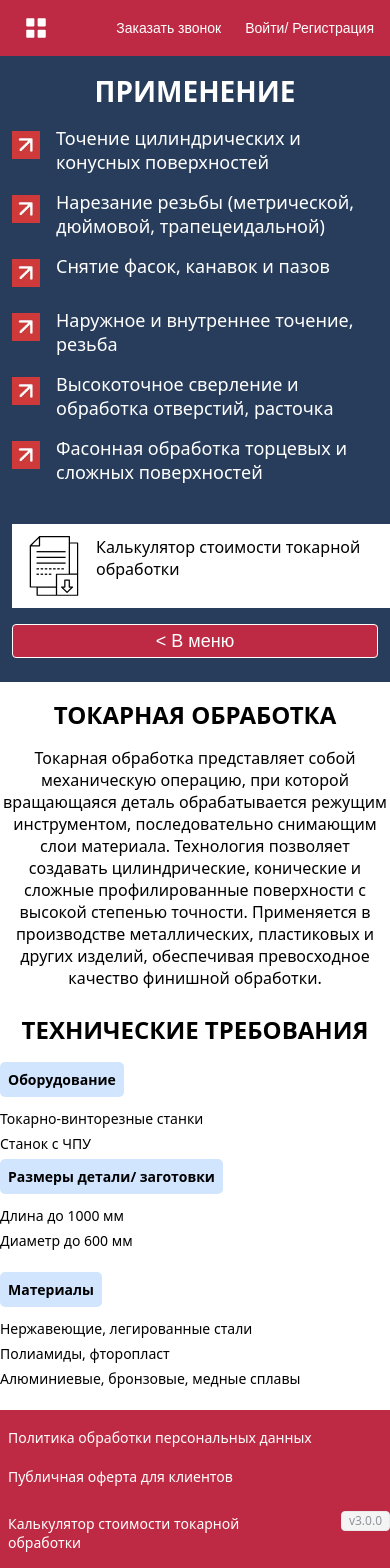
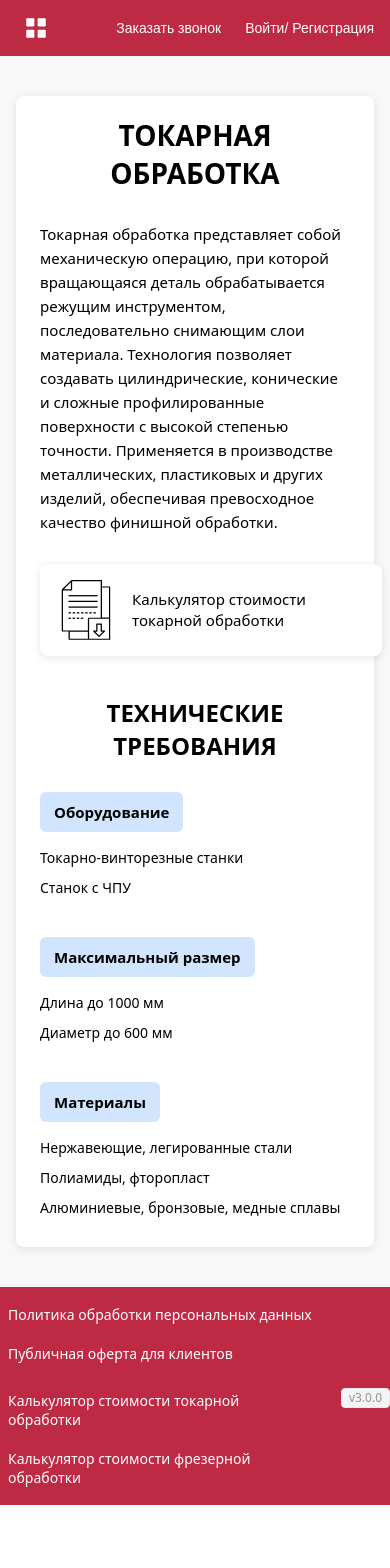
Before and after one commit to js-owl/maas-front, a Vue app: page /mach in a window 390 px wide. Shown: the top 1568 px of the page. After the commit the page ends 1505 px from the top, so only its background shows below. Built offline with nearby package versions, Linux system fonts and the light colour scheme.

Commit message:
Refactor MachiningPage.vue to enhance layout and styling. Updated structure for improved responsiveness, replaced sections with a more modular design, and refined styles for better visual consistency. Added technical requirements and description sections for clarity.

```diff
--- a/src/pages/MachiningPage.vue
+++ b/src/pages/MachiningPage.vue
@@ -1,289 +1,289 @@
 <script lang="ts" setup>
-import { ref } from "vue";
 import IconDrawing from "../icons/IconDrawing.vue";
-
-const items = ref([
-  { id: 1, text: "Точение цилиндрических и конусных поверхностей" },
-  { id: 2, text: "Нарезание резьбы (метрической, дюймовой, трапецеидальной)" },
-  { id: 3, text: "Снятие фасок, канавок и пазов" },
-  { id: 4, text: "Наружное и внутреннее точение, резьба" },
-  { id: 5, text: "Высокоточное сверление и обработка отверстий, расточка" },
-  { id: 6, text: "Фасонная обработка торцевых и сложных поверхностей" },
-]);
 </script>
 
 <template>
-  <el-row :gutter="0" class="main-container">
-    <!-- 1. Левая часть -->
-    <el-col :offset="3" :span="8" :xs="{ span: 24, offset: 0 }" class="left-section">
-      <div class="title-text">ПРИМЕНЕНИЕ</div>
-      <div v-for="item in items" :key="item.id" class="items">
-        <!-- <el-icon class="check-icon"><Check /></el-icon> -->
-        <div style="padding-top: 5px">
-          <el-image src="arrow.webp" fit="cover" class="check-img" />
+  <div class="main-container">
+    <!-- Основной контент -->
+    <div class="content-wrapper">
+      <!-- Заголовок -->
+      <div class="main-title">ТОКАРНАЯ ОБРАБОТКА</div>
+
+      <!-- Описание и калькулятор -->
+      <div class="description-section">
+        <div class="description-text">
+          Токарная обработка представляет собой механическую операцию, при которой вращающаяся деталь обрабатывается режущим инструментом, последовательно снимающим слои материала. Технология позволяет создавать цилиндрические, конические и сложные профилированные поверхности с высокой степенью точности. Применяется в производстве металлических, пластиковых и других изделий, обеспечивая превосходное качество финишной обработки.
         </div>
-        <div>{{ item.text }}</div>
-      </div>
-      <div class="calculator-card">
-        <div>
+
+        <div class="calculator-card">
           <IconDrawing
             color="black"
             class="calculator-icon"
           />
-        </div>
-        <div
-          class="calculator-text"
-          @click="$router.push('/machining')"
-        >
-          Калькулятор стоимости токарной обработки
+          <div
+            class="calculator-text"
+            @click="$router.push('/machining')"
+          >
+            Калькулятор стоимости токарной обработки
+          </div>
         </div>
       </div>
-      <el-row>
-        <el-col :span="12" :xs="24">
-          <el-button
-            type="primary"
-            plain
-            class="submit"
-            @click="$router.push({ path: '/personal/orders' })"
-          >
-            < В меню
-          </el-button>
-        </el-col>
-      </el-row>
-    </el-col>
 
-    <!-- 2. Правая часть -->
-    <el-col :span="13" :xs="{ span: 24, offset: 0 }" class="right-section">
-      <el-row>
-        <el-col
-          :offset="2"
-          :span="17"
-          :xs="{ span: 24, offset: 0 }"
-          class="section-title"
-        >
-          <div>ТОКАРНАЯ ОБРАБОТКА</div>
-        </el-col>
-        <el-col
-          :offset="2"
-          :span="17"
-          :xs="{ span: 24, offset: 0 }"
-          class="section-description"
-        >
-          Токарная обработка представляет собой механическую операцию, при
-          которой вращающаяся деталь обрабатывается режущим инструментом,
-          последовательно снимающим слои материала. Технология позволяет
-          создавать цилиндрические, конические и сложные профилированные
-          поверхности с высокой степенью точности. Применяется в производстве
-          металлических, пластиковых и других изделий, обеспечивая превосходное
-          качество финишной обработки.
-        </el-col>
-      </el-row>
-      <el-row>
-        <el-col
-          :offset="2"
-          :span="17"
-          :xs="{ span: 24, offset: 0 }"
-          class="section-title"
-        >
-          <div>ТЕХНИЧЕСКИЕ ТРЕБОВАНИЯ</div>
-        </el-col>
-      </el-row>
-      <el-row class="requirements-row">
-        <el-col :offset="2" :span="8" :xs="{ span: 24, offset: 0 }">
-          <div class="mark">Оборудование</div>
-          <div class="mark-text">Токарно-винторезные станки</div>
-          <div class="mark-text">Станок с ЧПУ</div>
-        </el-col>
-        <el-col :offset="1" :span="8" :xs="{ span: 24, offset: 0 }">
-          <div class="mark">Размеры детали/ заготовки</div>
-          <div class="mark-text">Длина до 1000 мм</div>
-          <div class="mark-text">Диаметр до 600 мм</div>
-        </el-col>
-      </el-row>
-      <el-row class="requirements-row">
-        <el-col :offset="2" :span="8" :xs="{ span: 24, offset: 0 }">
-          <div class="mark">Материалы</div>
-          <div class="mark-text">Нержавеющие, легированные стали</div>
-          <div class="mark-text">Полиамиды, фторопласт</div>
-          <div class="mark-text">Алюминиевые, бронзовые, медные сплавы</div>
-        </el-col>
-        <el-col :offset="1" :span="8" :xs="{ span: 24, offset: 0 }"> </el-col>
-      </el-row>
-    </el-col>
-  </el-row>
+      <!-- Технические требования -->
+      <div class="technical-requirements">
+        <div class="requirements-title">ТЕХНИЧЕСКИЕ ТРЕБОВАНИЯ</div>
+
+        <div class="requirements-grid">
+          <div class="requirement-column">
+            <div class="requirement-title">Оборудование</div>
+            <div class="requirement-item">Токарно-винторезные станки</div>
+            <div class="requirement-item">Станок с ЧПУ</div>
+          </div>
+
+          <div class="requirement-column">
+            <div class="requirement-title">Максимальный размер</div>
+            <div class="requirement-item">Длина до 1000 мм</div>
+            <div class="requirement-item">Диаметр до 600 мм</div>
+          </div>
+
+          <div class="requirement-column">
+            <div class="requirement-title">Материалы</div>
+            <div class="requirement-item">Нержавеющие, легированные стали</div>
+            <div class="requirement-item">Полиамиды, фторопласт</div>
+            <div class="requirement-item">Алюминиевые, бронзовые, медные сплавы</div>
+          </div>
+        </div>
+      </div>
+    </div>
+  </div>
 </template>
 
 <style scoped>
-/* Основные цвета и фоны */
+/* Основной контейнер */
 .main-container {
-  min-height: 500px;
-  background-color: var(--left-section-bg);
+  min-height: 100vh;
+  background-color: #f8f8f8;
+  padding: 40px 0;
 }
 
-.left-section {
-  padding: 30px 50px 40px 20px;
+.content-wrapper {
+  max-width: 1200px;
+  margin: 0 auto;
+  background-color: #fff;
+  border-radius: 8px;
+  box-shadow: 0 2px 8px rgba(0, 0, 0, 0.1);
+  padding: 60px 80px;
 }
 
-.right-section {
-  background-color: #fff;
-  padding-top: 30px;
+/* Заголовок */
+.main-title {
+  font-size: 48px;
+  font-weight: 700;
+  color: #000;
+  text-transform: uppercase;
+  margin-bottom: 40px;
+  text-align: left;
 }
 
-/* Текстовые стили */
-.title-text {
-  color: var(--left-section-color);
-  font-size: 38px;
-  font-weight: 600;
-  padding-bottom: 30px;
+/* Секция описания */
+.description-section {
+  display: flex;
+  gap: 40px;
+  margin-bottom: 60px;
+  align-items: flex-start;
 }
 
-.items {
-  display: flex;
-  color: var(--left-section-color);
-  padding-bottom: 30px;
-  font-size: 24px;
-}
-.check-img {
-  width: 38px;
-  height: 38px;
-  margin-right: 25px;
-}
-.mark {
-  background-color: #d1e5ff;
-  padding: 10px;
-  width: fit-content;
-  font-size: 16px;
-  font-weight: 600;
-  margin-bottom: 20px;
-  border-radius: 5px;
-}
-.mark-text {
-  padding-bottom: 10px;
+.description-text {
+  flex: 1;
   font-size: 18px;
+  line-height: 1.6;
+  color: #000;
+  text-align: justify;
 }
 
-.submit {
-  background-color: var(--upper-menu-bg);
-  border: 1px solid white;
-  color: white;
-  font-size: 26px;
-  padding: 30px 0;
-  width: 100%;
+/* Калькулятор */
+.calculator-card {
+  display: flex;
+  align-items: center;
+  background-color: #fff;
+  border-radius: 8px;
+  box-shadow: 0 2px 8px rgba(0, 0, 0, 0.1);
+  padding: 20px;
+  min-width: 300px;
+  cursor: pointer;
+  transition: box-shadow 0.3s ease;
 }
 
-.calculator-card {
-  display: flex;
-  margin-top: 50px;
-  padding: 15px;
-  background-color: white;
-  width: 350px;
-  margin-bottom: 30px;
+.calculator-card:hover {
+  box-shadow: 0 4px 12px rgba(0, 0, 0, 0.15);
 }
 
 .calculator-icon {
-  display: block;
-  width: 100px;
-  height: 100px;
-  padding-right: 20px;
+  width: 80px;
+  height: 80px;
+  margin-right: 20px;
+  flex-shrink: 0;
 }
 
 .calculator-text {
-  font-size: 22px;
-  cursor: pointer;
+  font-size: 18px;
+  font-weight: 500;
+  color: #000;
+  line-height: 1.4;
 }
 
-.section-title {
-  font-size: 38px;
-  font-weight: 600;
-  padding-bottom: 30px;
+/* Технические требования */
+.technical-requirements {
+  margin-top: 40px;
 }
 
-.section-description {
-  padding-bottom: 40px;
-  font-size: 24px;
+.requirements-title {
+  font-size: 36px;
+  font-weight: 700;
+  color: #000;
+  text-transform: uppercase;
+  margin-bottom: 40px;
+  text-align: left;
 }
 
-.requirements-row {
-  padding-bottom: 30px;
+.requirements-grid {
+  display: grid;
+  grid-template-columns: repeat(3, 1fr);
+  gap: 40px;
 }
 
-@media (max-width: 767px) {
-  .main-container {
-    min-height: auto;
+.requirement-column {
+  display: flex;
+  flex-direction: column;
+}
+
+.requirement-title {
+  font-size: 18px;
+  font-weight: 600;
+  color: #000;
+  margin-bottom: 20px;
+  background-color: #d1e5ff;
+  padding: 12px 16px;
+  border-radius: 6px;
+  width: fit-content;
+}
+
+.requirement-item {
+  font-size: 16px;
+  color: #000;
+  margin-bottom: 12px;
+  line-height: 1.4;
+}
+
+/* Адаптивность */
+@media (max-width: 1024px) {
+  .content-wrapper {
+    padding: 40px 60px;
   }
 
-  .left-section {
-    padding: 16px 12px 24px 12px;
+  .main-title {
+    font-size: 40px;
   }
 
-  .right-section {
-    padding-top: 16px;
+  .requirements-title {
+    font-size: 32px;
   }
 
-  .title-text {
-    font-size: 28px;
-    text-align: center;
-    padding-bottom: 16px;
+  .requirements-grid {
+    gap: 30px;
+  }
+}
+
+@media (max-width: 768px) {
+  .content-wrapper {
+    padding: 30px 40px;
+    margin: 0 20px;
   }
 
-  .items {
-    font-size: 18px;
-    padding-bottom: 16px;
+  .main-title {
+    font-size: 32px;
+    text-align: center;
+    margin-bottom: 30px;
   }
 
-  .check-img {
-    width: 28px;
-    height: 28px;
-    margin-right: 16px;
+  .description-section {
+    flex-direction: column;
+    gap: 30px;
+    margin-bottom: 40px;
+  }
+
+  .description-text {
+    font-size: 16px;
+    text-align: left;
   }
 
   .calculator-card {
+    min-width: auto;
     width: 100%;
-    margin-top: 24px;
-    margin-bottom: 16px;
-    padding: 12px;
+    padding: 16px;
   }
 
   .calculator-icon {
     width: 60px;
     height: 60px;
-    padding-right: 12px;
+    margin-right: 16px;
   }
 
   .calculator-text {
     font-size: 16px;
   }
 
-  .submit {
-    font-size: 18px;
-    padding: 16px 0;
+  .requirements-title {
+    font-size: 28px;
+    text-align: center;
+    margin-bottom: 30px;
   }
 
-  .section-title {
-    font-size: 24px;
-    padding-bottom: 16px;
-    text-align: center;
+  .requirements-grid {
+    grid-template-columns: 1fr;
+    gap: 30px;
   }
 
-  .section-description {
+  .requirement-title {
     font-size: 16px;
-    padding-bottom: 24px;
-    text-align: center;
+    padding: 10px 14px;
+    margin-bottom: 16px;
   }
 
-  .requirements-row {
-    padding-bottom: 16px;
+  .requirement-item {
+    font-size: 15px;
+    margin-bottom: 10px;
+  }
+}
+
+@media (max-width: 480px) {
+  .content-wrapper {
+    padding: 20px 24px;
+    margin: 0 16px;
   }
 
-  .mark {
-    font-size: 14px;
-    padding: 8px;
-    margin-bottom: 12px;
+  .main-title {
+    font-size: 28px;
   }
 
-  .mark-text {
+  .requirements-title {
+    font-size: 24px;
+  }
+
+  .description-text {
+    font-size: 15px;
+  }
+
+  .calculator-text {
+    font-size: 15px;
+  }
+
+  .requirement-title {
+    font-size: 15px;
+  }
+
+  .requirement-item {
     font-size: 14px;
-    padding-bottom: 6px;
   }
 }
 </style>
```
